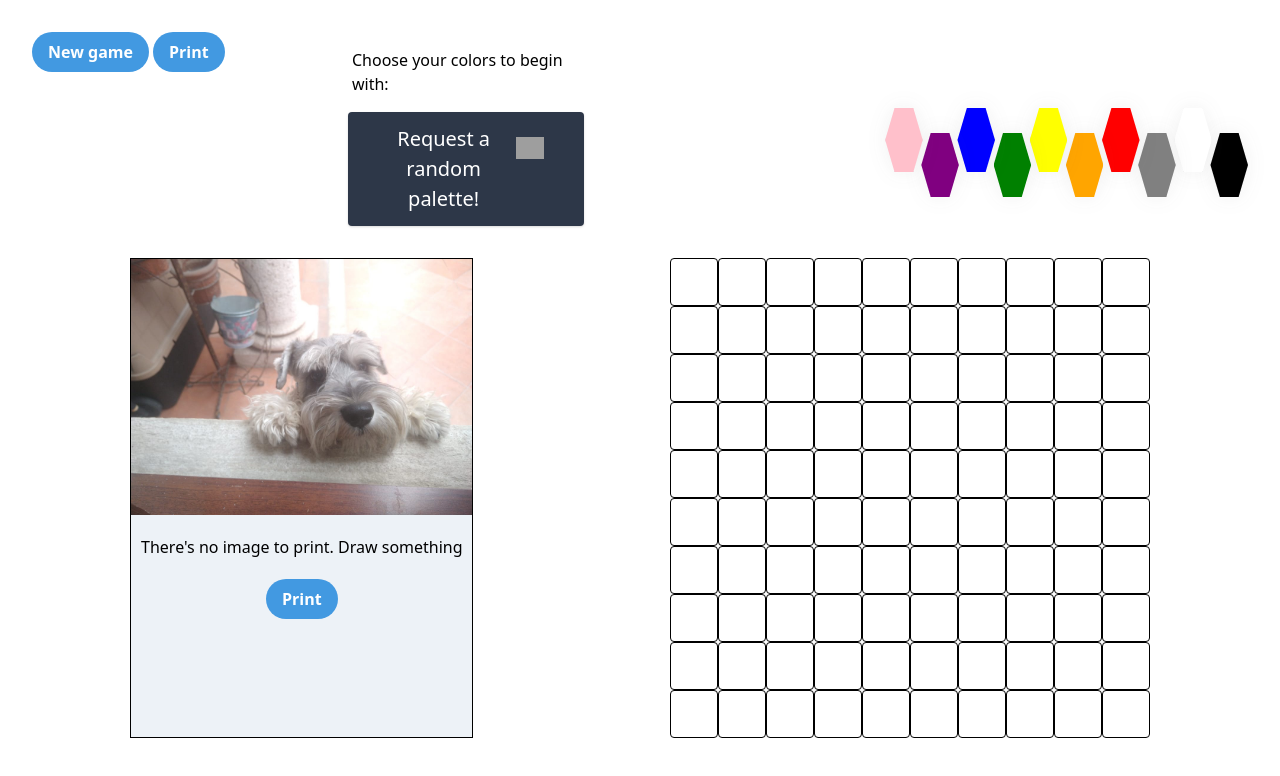
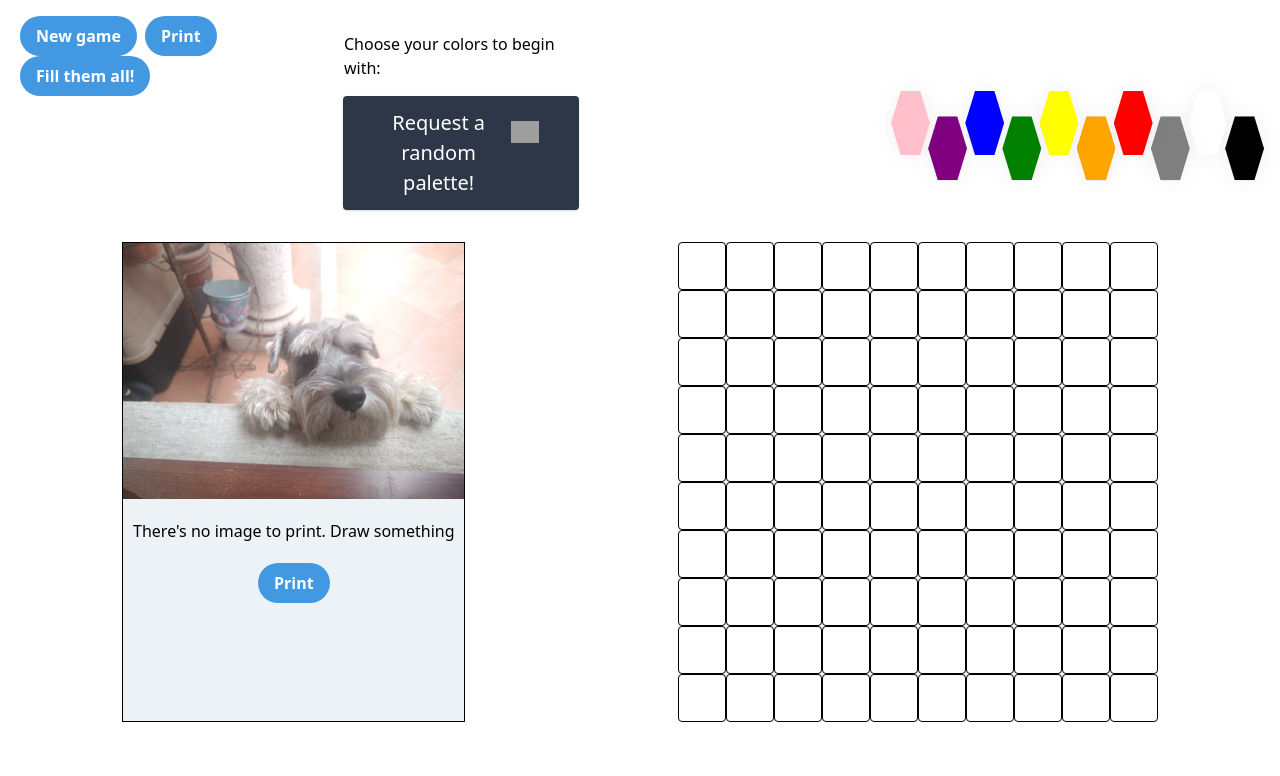
Before and after one commit to D4RC/Pintable, a React (Create React App) app: page / in a window 1280 px wide. Shown: the top 776 px of the page. Built offline with nearby package versions, Linux system fonts and the light colour scheme; grey boxes are pictures that could not be loaded.

Commit message:
deploy 1

```diff
--- a/src/assets/hexagons.scss
+++ b/src/assets/hexagons.scss
@@ -89,13 +89,13 @@ $block: '.hex-grid';
 @media screen and (min-width: 840px) and (max-width: 1119px) {
 	#{$block} {
 		&__list {
-            --amount: 3;
+            --amount: 5;
 			--counter: 1;
 			grid-gap: 1.5rem 3rem;
 		}
 
 		&__item {
-			@include grid-item(3);
+			@include grid-item(5);
 		}
 	}
 }
--- a/src/components/colorPalette.js
+++ b/src/components/colorPalette.js
@@ -61,7 +61,7 @@ function ColorPalette(props) {
 
     return (
         <div className="h-full">
-            <div className="flex items-center flex-wrap md:flex-no-wrap">
+            <div className="flex items-center flex-wrap lg:flex-no-wrap">
                 <div className="flex flex-col justify-between items-center py-4 mx-4 md:w-1/4 w-full">
                     <p>Choose your colors to begin with:</p>
                     <button className="mt-4 flex items-center shadow bg-gray-800 hover:bg-gray-600 focus:shadow-outline focus:outline-none text-white text-xl py-3 px-10 rounded"
--- a/src/components/mainLayout.js
+++ b/src/components/mainLayout.js
@@ -42,6 +42,14 @@ function MainLayout() {
         setColorGrid([...newM]);
     }
 
+    function onFill() {
+        let newM = [...colorGrid];
+        for(let i=0; i<10; i++)
+            for(let j=0; j<10; j++)
+                newM[i][j]= colorChosen;
+        setColorGrid([...newM]);
+    }
+
     //Función para la captura del componente del tablero
 
     function onPrint(){
@@ -59,26 +67,33 @@ function MainLayout() {
 
 
     return (
-        <div className="mainPage">
+        <div>
             <div className="flex flex-col p-4">
-                <div className="flex flex-row w-full mb-4 justify-around flex-wrap">
-                    <div className="md:w-1/4 w-full">
+                <div className="flex flex-wrap flex-row w-full mb-4 justify-around">
+                    <div className="lg:w-1/4">
                         <button
-                            className="bg-blue-500 hover:bg-blue-700 text-white font-bold py-2 px-4 rounded-full mr-1"
+                            className="bg-blue-500 hover:bg-blue-700 text-white font-bold py-2 px-2 sm:px-4 rounded-full mx-1"
                             type="button"
                             onClick={onReset}
                         >
                             New game
                         </button>
                         <button
-                            className="bg-blue-500 hover:bg-blue-700 text-white font-bold py-2 px-4 rounded-full"
+                            className="bg-blue-500 hover:bg-blue-700 text-white font-bold py-2 px-2 sm:px-4 rounded-full mx-1"
                             type="button"
                             onClick={onPrint}
                         >
                             Print
                         </button>
+                        <button
+                            className="bg-blue-500 hover:bg-blue-700 text-white font-bold py-2 px-2 sm:px-4 rounded-full mx-1"
+                            type="button"
+                            onClick={onFill}
+                        >
+                            Fill them all!
+                        </button>
                     </div>
-                    <div className="w-full md:w-3/4">
+                    <div className="lg:w-3/4">
                         <ColorPalette
                             mainColour={colorChosen}
                             onChange={setColor}
@@ -86,7 +101,7 @@ function MainLayout() {
                     </div>
                 </div>
                 <div className="flex flex-wrap justify-around">
-                    <div ref={capture} id="pintable" className="bg-gray-200 border border-black flex flex-col  items-center">
+                    <div ref={capture} id="pintable" className="bg-gray-200 border border-black flex flex-col  items-center flex-wrap">
                         <img className="h-64 w-auto" src={PerritoJack} alt="Logo" />
                         <p className ='my-5'>There's no image to print. Draw something</p>
                         <button
```
